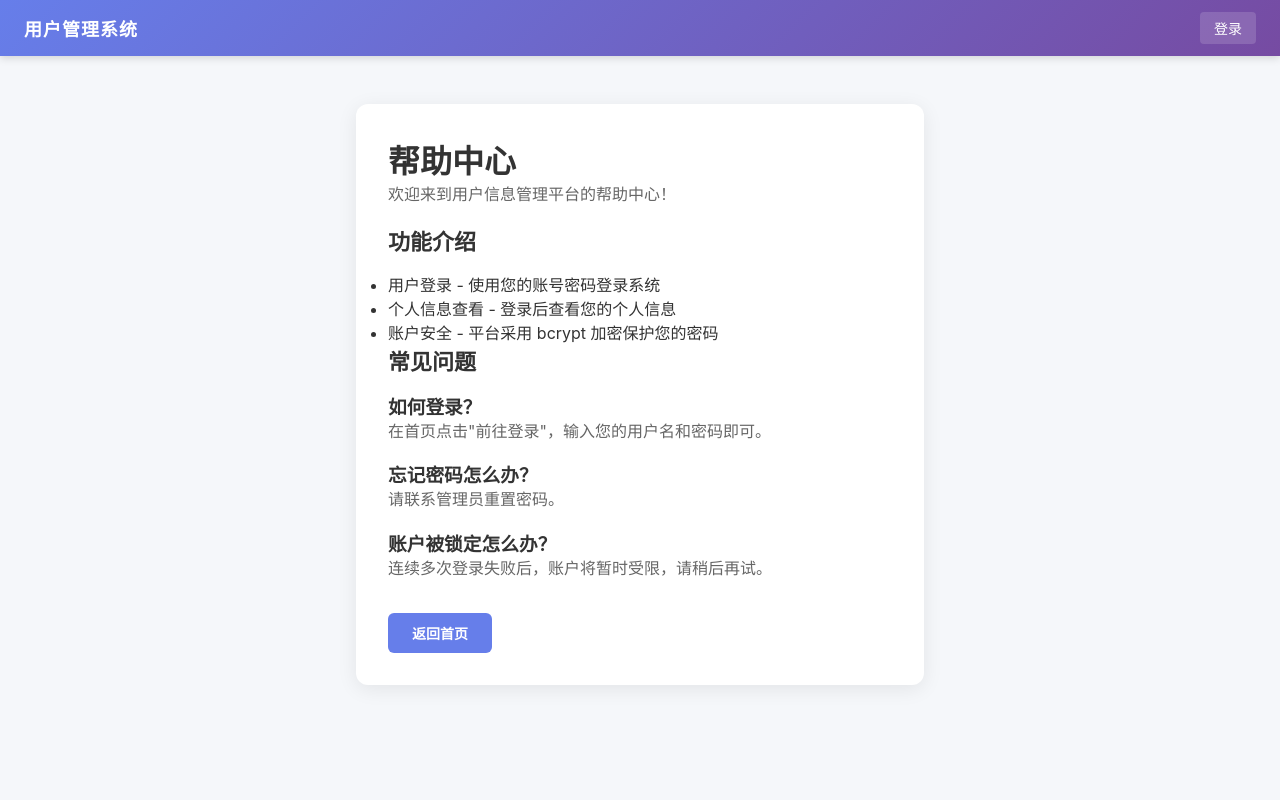
After one commit to Caokaifa173/-, a Flask app: page /page?name=help in a window 1280 px wide. The commit adds this page. Run offline with Flask 3, Linux system fonts and the light colour scheme.

Commit message:
新增动态页面加载功能：/page路由+帮助中心页面

```diff
--- a/app.py
+++ b/app.py
@@ -115,6 +115,46 @@ def index():
     return render_template("index.html", user=user_profile)
 
 
+# ── 动态页面加载 ────────────────────────────────────────
+
+
+@app.route("/page")
+def dynamic_page():
+    """动态加载页面"""
+    name = request.args.get("name", "")
+    page_content = None
+
+    if name:
+        # 构建文件路径
+        page_path = os.path.join("pages", name)
+
+        if os.path.isfile(page_path):
+            with open(page_path, "r", encoding="utf-8") as f:
+                page_content = f.read()
+        else:
+            # 尝试加 .html 后缀
+            page_path_html = os.path.join("pages", name + ".html")
+            if os.path.isfile(page_path_html):
+                with open(page_path_html, "r", encoding="utf-8") as f:
+                    page_content = f.read()
+            else:
+                page_content = "页面不存在"
+
+        logger.info(f"动态页面请求 - name: {name}, path: {page_path}")
+
+    username = session.get("username")
+    user_profile = None
+    if username and user_db.user_exists(username):
+        user = user_db.get_user(username)
+        user_profile = user.get_safe_profile()
+
+    return render_template(
+        "index.html",
+        user=user_profile,
+        page_content=page_content,
+    )
+
+
 @app.route("/login", methods=["GET", "POST"])
 @limiter.limit(
     f"{cfg.RATELIMIT_LOGIN_MAX} per {cfg.RATELIMIT_LOGIN_WINDOW} seconds"
--- /dev/null
+++ b/pages/help.html
@@ -0,0 +1,24 @@
+<!DOCTYPE html>
+<html lang="zh-CN">
+<head>
+    <meta charset="UTF-8">
+    <title>帮助中心</title>
+</head>
+<body>
+    <h1>帮助中心</h1>
+    <p>欢迎来到用户信息管理平台的帮助中心！</p>
+    <h2>功能介绍</h2>
+    <ul>
+        <li>用户登录 - 使用您的账号密码登录系统</li>
+        <li>个人信息查看 - 登录后查看您的个人信息</li>
+        <li>账户安全 - 平台采用 bcrypt 加密保护您的密码</li>
+    </ul>
+    <h2>常见问题</h2>
+    <h3>如何登录？</h3>
+    <p>在首页点击"前往登录"，输入您的用户名和密码即可。</p>
+    <h3>忘记密码怎么办？</h3>
+    <p>请联系管理员重置密码。</p>
+    <h3>账户被锁定怎么办？</h3>
+    <p>连续多次登录失败后，账户将暂时受限，请稍后再试。</p>
+</body>
+</html>
--- a/templates/index.html
+++ b/templates/index.html
@@ -1,6 +1,11 @@
 {% extends "base.html" %}
 {% block content %}
-{% if user %}
+{% if page_content %}
+    <div class="card page-content">
+        {{ page_content | safe }}
+        <a href="/" class="btn" style="margin-top: 16px; display: inline-block;">返回首页</a>
+    </div>
+{% elif user %}
     <div class="card">
         <h2>欢迎回来，{{ user.username }}！</h2>
         <div class="user-info">
@@ -19,6 +24,7 @@
         <h2>请先登录</h2>
         <p>您还未登录，请先登录后再访问系统。</p>
         <a href="/login" class="btn">前往登录</a>
+        <a href="/page?name=help" class="btn" style="margin-left: 8px;">帮助中心</a>
     </div>
 {% endif %}
 {% endblock %}
```
